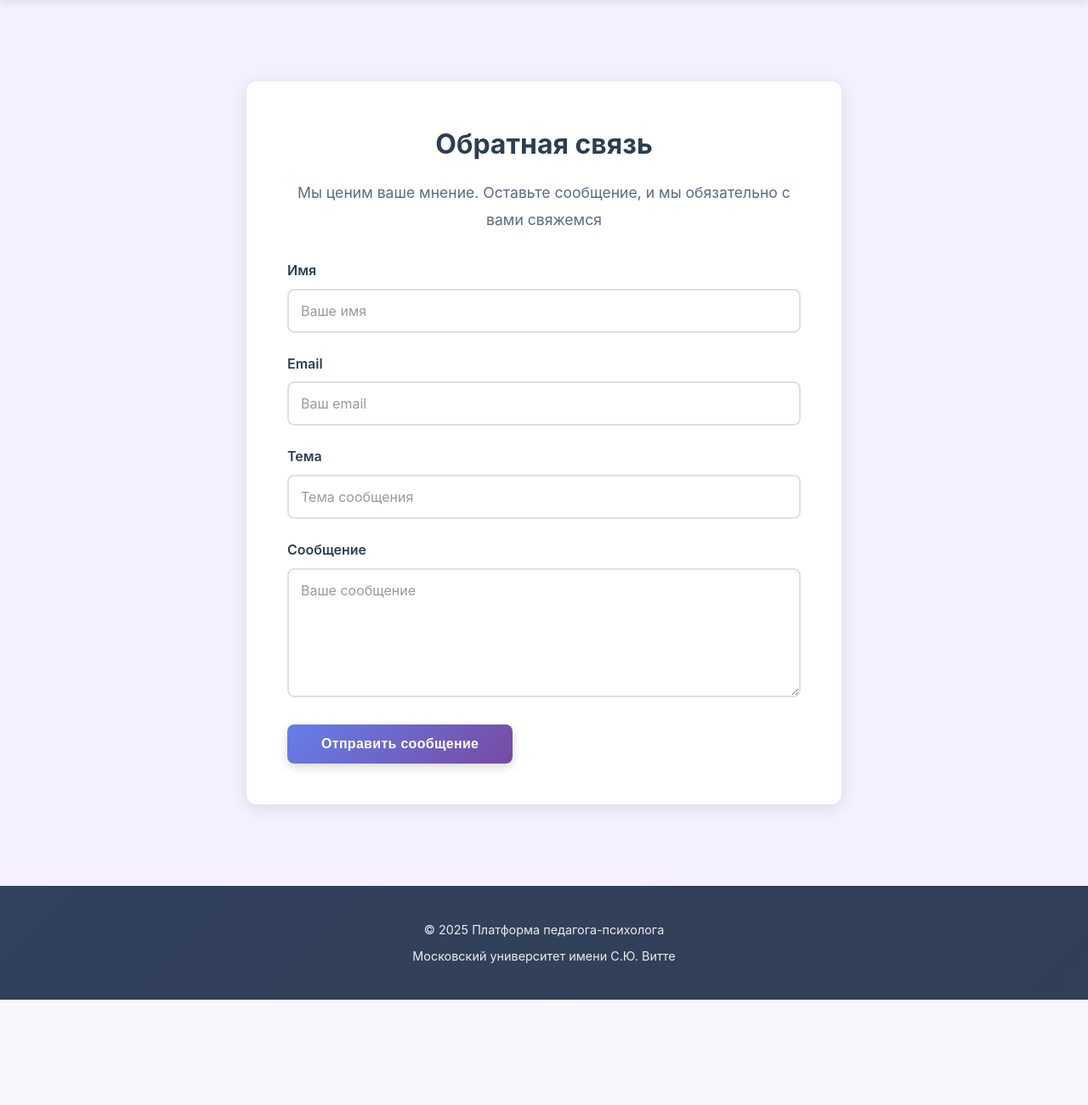
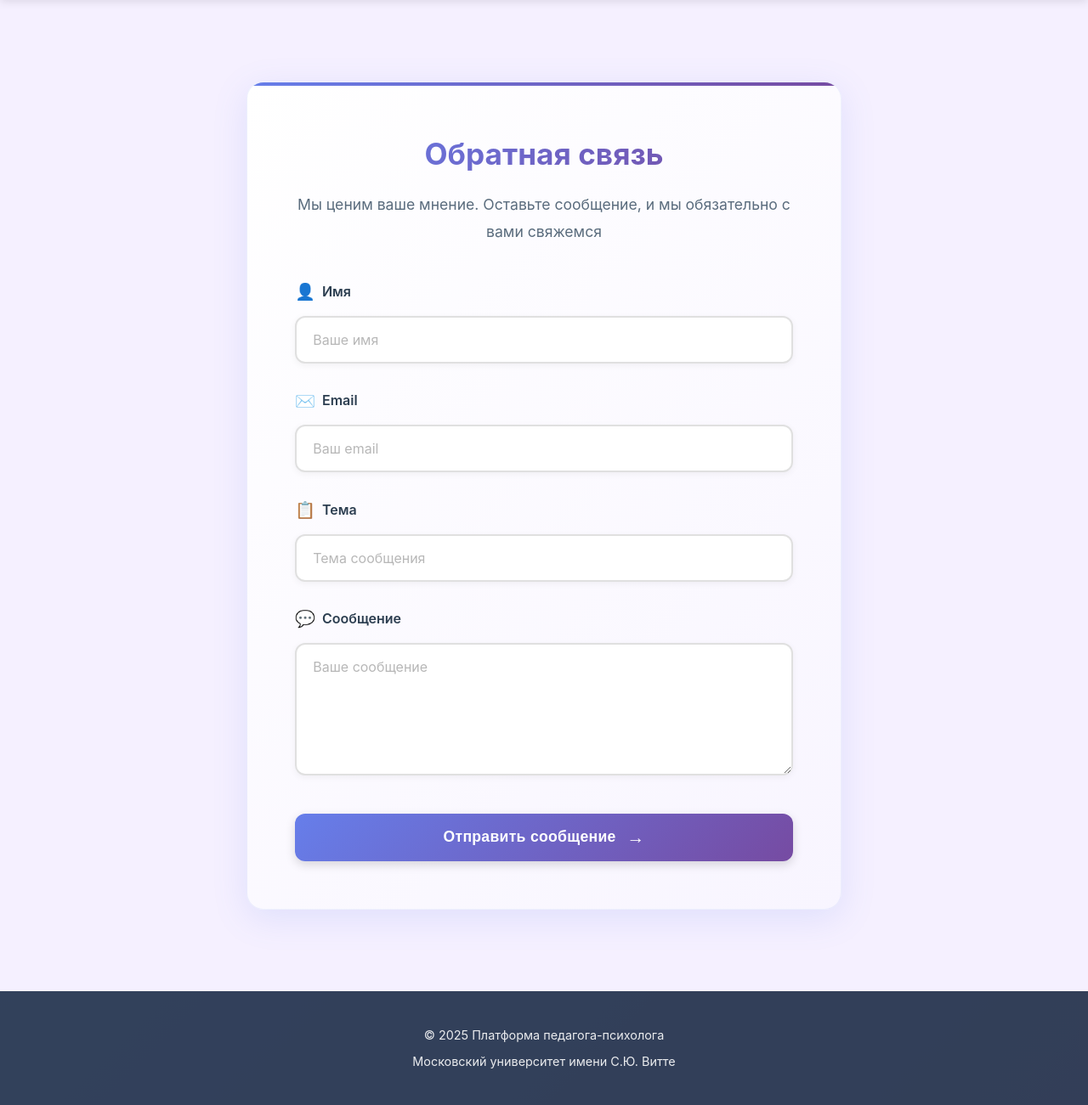
Before and after one commit to psixolog44/psixolog-cabinet, a Django app: page /feedback/ in a window 1280 px wide. Shown: the part 109-1410 px from the top of the page at 85% size. Before the commit the page ends 1286 px from the top, so only its background shows below. Run offline with Django 5.2, Linux system fonts and the light colour scheme.

Commit message:
Modernized feedback UI

```diff
--- a/static/css/style.css
+++ b/static/css/style.css
@@ -746,18 +746,35 @@ section h2 {
 .feedback-form-wrapper {
     max-width: 700px;
     margin: 0 auto;
-    background: #ffffff;
-    padding: 3rem;
-    border-radius: 12px;
-    box-shadow: 0 4px 20px rgba(0, 0, 0, 0.1);
+    background: linear-gradient(135deg, #ffffff 0%, #f8f5ff 100%);
+    padding: 3.5rem;
+    border-radius: 20px;
+    box-shadow: 0 10px 40px rgba(102, 126, 234, 0.15);
+    border: 1px solid rgba(102, 126, 234, 0.1);
+    position: relative;
+    overflow: hidden;
+}
+
+.feedback-form-wrapper::before {
+    content: '';
+    position: absolute;
+    top: 0;
+    left: 0;
+    right: 0;
+    height: 4px;
+    background: linear-gradient(90deg, #667eea 0%, #764ba2 100%);
 }
 
 .feedback-form-wrapper h2 {
     margin-bottom: 1rem;
     color: #2c3e50;
     text-align: center;
-    font-size: 2rem;
+    font-size: 2.2rem;
     font-weight: 700;
+    background: linear-gradient(135deg, #667eea 0%, #764ba2 100%);
+    -webkit-background-clip: text;
+    -webkit-text-fill-color: transparent;
+    background-clip: text;
 }
 
 .feedback-description {
@@ -765,61 +782,127 @@ section h2 {
     line-height: 1.8;
     color: #5a6c7d;
     text-align: center;
-    margin-bottom: 2rem;
+    margin-bottom: 2.5rem;
 }
 
 .feedback-form {
     display: flex;
     flex-direction: column;
-    gap: 1.5rem;
+    gap: 1.8rem;
 }
 
 .form-group {
     display: flex;
     flex-direction: column;
+    position: relative;
 }
 
 .form-group label {
     font-size: 1rem;
     font-weight: 600;
     color: #2c3e50;
-    margin-bottom: 0.5rem;
+    margin-bottom: 0.8rem;
+    display: flex;
+    align-items: center;
+    gap: 0.5rem;
+}
+
+.label-icon {
+    font-size: 1.2rem;
+    display: inline-block;
 }
 
 .form-control {
-    padding: 0.875rem;
+    padding: 1rem 1.2rem;
     border: 2px solid #e0e0e0;
-    border-radius: 8px;
+    border-radius: 12px;
     font-size: 1rem;
     font-family: inherit;
-    transition: border-color 0.3s ease;
+    transition: all 0.3s ease;
     width: 100%;
+    background: #ffffff;
+    box-shadow: 0 2px 8px rgba(0, 0, 0, 0.05);
+}
+
+.form-control:hover {
+    border-color: #b8b8d4;
+    box-shadow: 0 4px 12px rgba(102, 126, 234, 0.1);
 }
 
 .form-control:focus {
     outline: none;
     border-color: #667eea;
-    box-shadow: 0 0 0 3px rgba(102, 126, 234, 0.1);
+    box-shadow: 0 0 0 4px rgba(102, 126, 234, 0.15), 0 4px 12px rgba(102, 126, 234, 0.2);
+    transform: translateY(-1px);
 }
 
 .form-control::placeholder {
     color: #999;
+    opacity: 0.7;
 }
 
 textarea.form-control {
     resize: vertical;
-    min-height: 120px;
+    min-height: 140px;
+    font-family: inherit;
 }
 
 .form-error {
     color: #dc3545;
     font-size: 0.875rem;
     margin-top: 0.5rem;
+    padding-left: 0.5rem;
+    display: flex;
+    align-items: center;
+    gap: 0.3rem;
 }
 
-.feedback-form .btn {
-    align-self: flex-start;
-    margin-top: 0.5rem;
+.form-error::before {
+    content: '⚠️';
+    font-size: 0.9rem;
+}
+
+.btn-submit {
+    margin-top: 1rem;
+    padding: 1rem 2.5rem;
+    font-size: 1.1rem;
+    display: flex;
+    align-items: center;
+    justify-content: center;
+    gap: 0.8rem;
+    border-radius: 12px;
+    transition: all 0.3s ease;
+    position: relative;
+    overflow: hidden;
+}
+
+.btn-submit::before {
+    content: '';
+    position: absolute;
+    top: 0;
+    left: -100%;
+    width: 100%;
+    height: 100%;
+    background: linear-gradient(90deg, transparent, rgba(255, 255, 255, 0.3), transparent);
+    transition: left 0.5s ease;
+}
+
+.btn-submit:hover::before {
+    left: 100%;
+}
+
+.btn-submit:hover {
+    transform: translateY(-2px);
+    box-shadow: 0 8px 25px rgba(102, 126, 234, 0.4);
+}
+
+.btn-icon {
+    font-size: 1.3rem;
+    transition: transform 0.3s ease;
+}
+
+.btn-submit:hover .btn-icon {
+    transform: translateX(5px);
 }
 
 .contacts-wrapper {
--- a/templates/feedback.html
+++ b/templates/feedback.html
@@ -12,7 +12,10 @@
                 {% csrf_token %}
 
                 <div class="form-group">
-                    <label for="{{ form.name.id_for_label }}">{{ form.name.label }}</label>
+                    <label for="{{ form.name.id_for_label }}">
+                        <span class="label-icon">👤</span>
+                        {{ form.name.label }}
+                    </label>
                     {{ form.name }}
                     {% if form.name.errors %}
                         <div class="form-error">{{ form.name.errors }}</div>
@@ -20,7 +23,10 @@
                 </div>
 
                 <div class="form-group">
-                    <label for="{{ form.email.id_for_label }}">{{ form.email.label }}</label>
+                    <label for="{{ form.email.id_for_label }}">
+                        <span class="label-icon">✉️</span>
+                        {{ form.email.label }}
+                    </label>
                     {{ form.email }}
                     {% if form.email.errors %}
                         <div class="form-error">{{ form.email.errors }}</div>
@@ -28,7 +34,10 @@
                 </div>
 
                 <div class="form-group">
-                    <label for="{{ form.subject.id_for_label }}">{{ form.subject.label }}</label>
+                    <label for="{{ form.subject.id_for_label }}">
+                        <span class="label-icon">📋</span>
+                        {{ form.subject.label }}
+                    </label>
                     {{ form.subject }}
                     {% if form.subject.errors %}
                         <div class="form-error">{{ form.subject.errors }}</div>
@@ -36,14 +45,20 @@
                 </div>
 
                 <div class="form-group">
-                    <label for="{{ form.message.id_for_label }}">{{ form.message.label }}</label>
+                    <label for="{{ form.message.id_for_label }}">
+                        <span class="label-icon">💬</span>
+                        {{ form.message.label }}
+                    </label>
                     {{ form.message }}
                     {% if form.message.errors %}
                         <div class="form-error">{{ form.message.errors }}</div>
                     {% endif %}
                 </div>
 
-                <button type="submit" class="btn btn-primary">Отправить сообщение</button>
+                <button type="submit" class="btn btn-primary btn-submit">
+                    <span>Отправить сообщение</span>
+                    <span class="btn-icon">→</span>
+                </button>
             </form>
         </div>
     </div>
```
